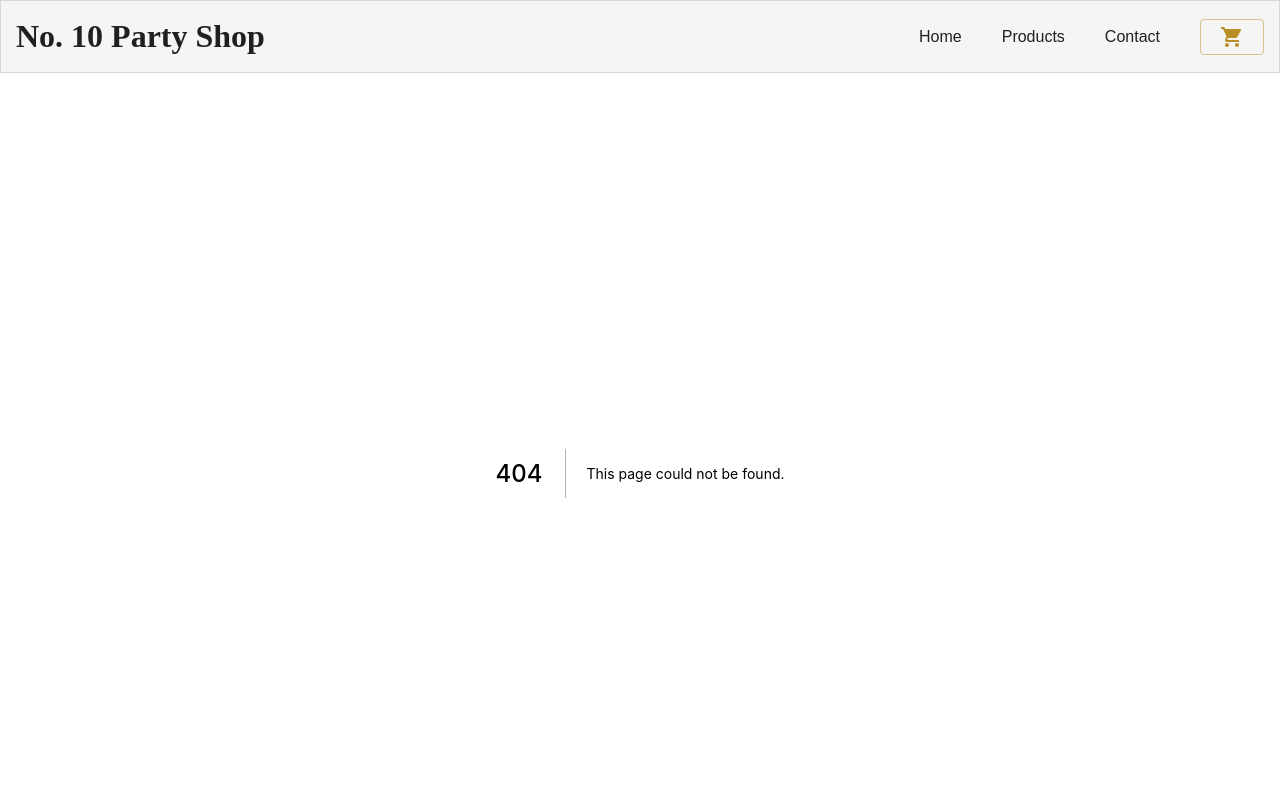
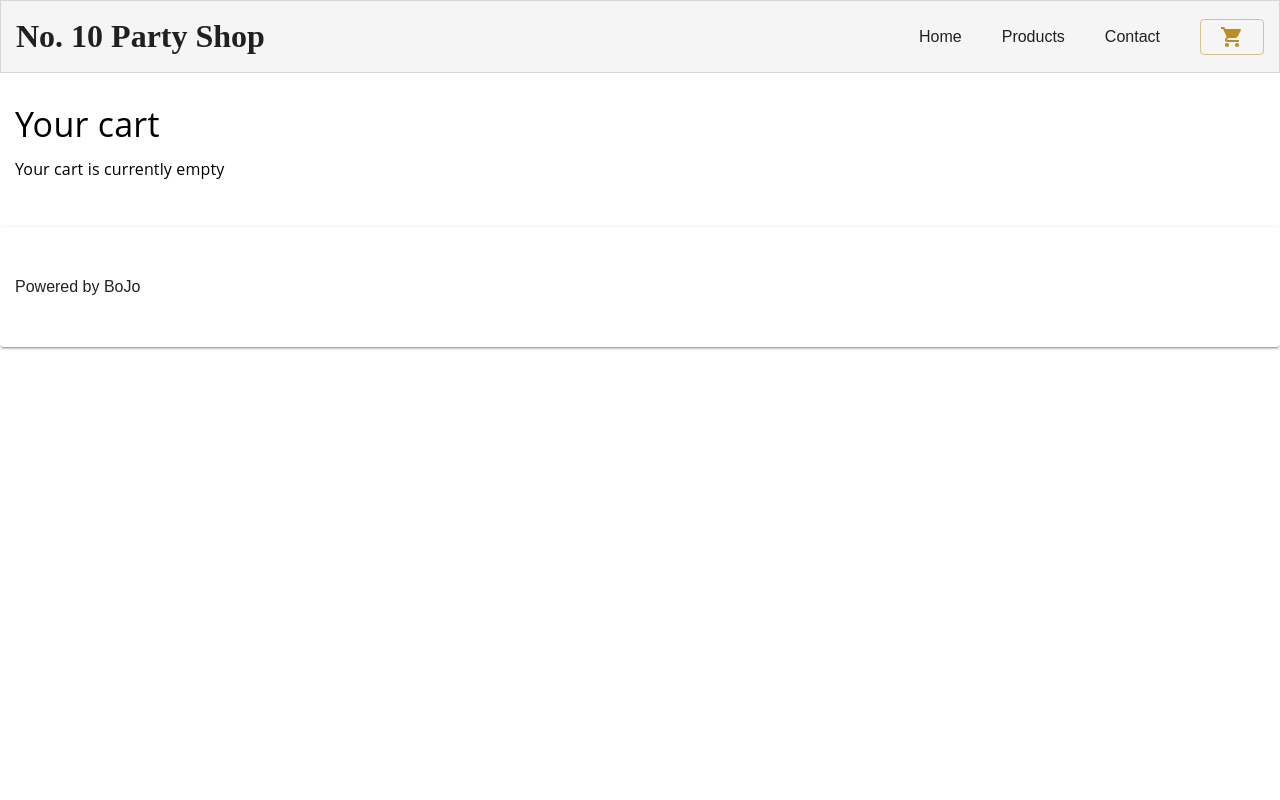
Before and after one commit to seanvarnham/Sample-News-Project, a Next.js app: page /cart in a window 1280 px wide. Before the commit this address had no page. Shown: the top 800 px of the page. Built offline with nearby package versions, Linux system fonts and the light colour scheme.

Commit message:
Add cart page

```diff
--- /dev/null
+++ b/pages/cart/index.tsx
@@ -0,0 +1,44 @@
+import { Typography } from "@material-ui/core";
+import { useSelector } from "react-redux";
+import PageHead from "../../components/header/PageHead";
+import { ReducerMap } from "../../templates/interfaces";
+// import classes from "./cart.module.scss";
+
+type Props = {};
+
+const Cart = (props: Props) => {
+	const cart = useSelector((state: ReducerMap) => state.cart);
+	let content;
+
+	if (cart.items.length === 0) {
+		content = (
+			<>
+				<Typography paragraph>Your cart is currently empty</Typography>
+			</>
+		);
+	}
+
+	return (
+		<>
+			<PageHead title={"Cart | Party Store"} />
+
+			<main>
+				<article className="container p-t-lg p-b-lg">
+					<section>
+						<Typography
+							gutterBottom
+							variant="h4"
+							variantMapping={{ h4: "h1" }}
+						>
+							Your cart
+						</Typography>
+
+						{content}
+					</section>
+				</article>
+			</main>
+		</>
+	);
+};
+
+export default Cart;
```
Also changed, not shown: pages/cart/cart.module.scss (added).
